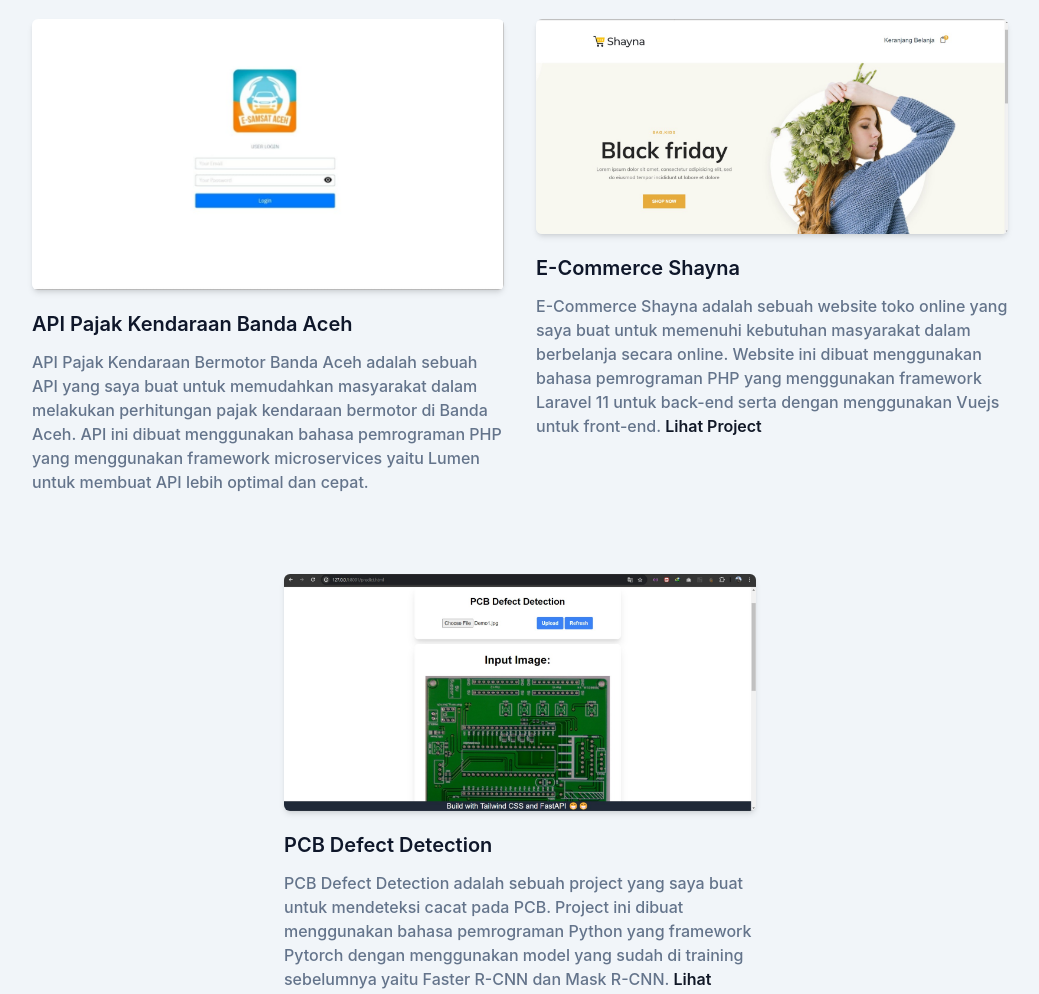
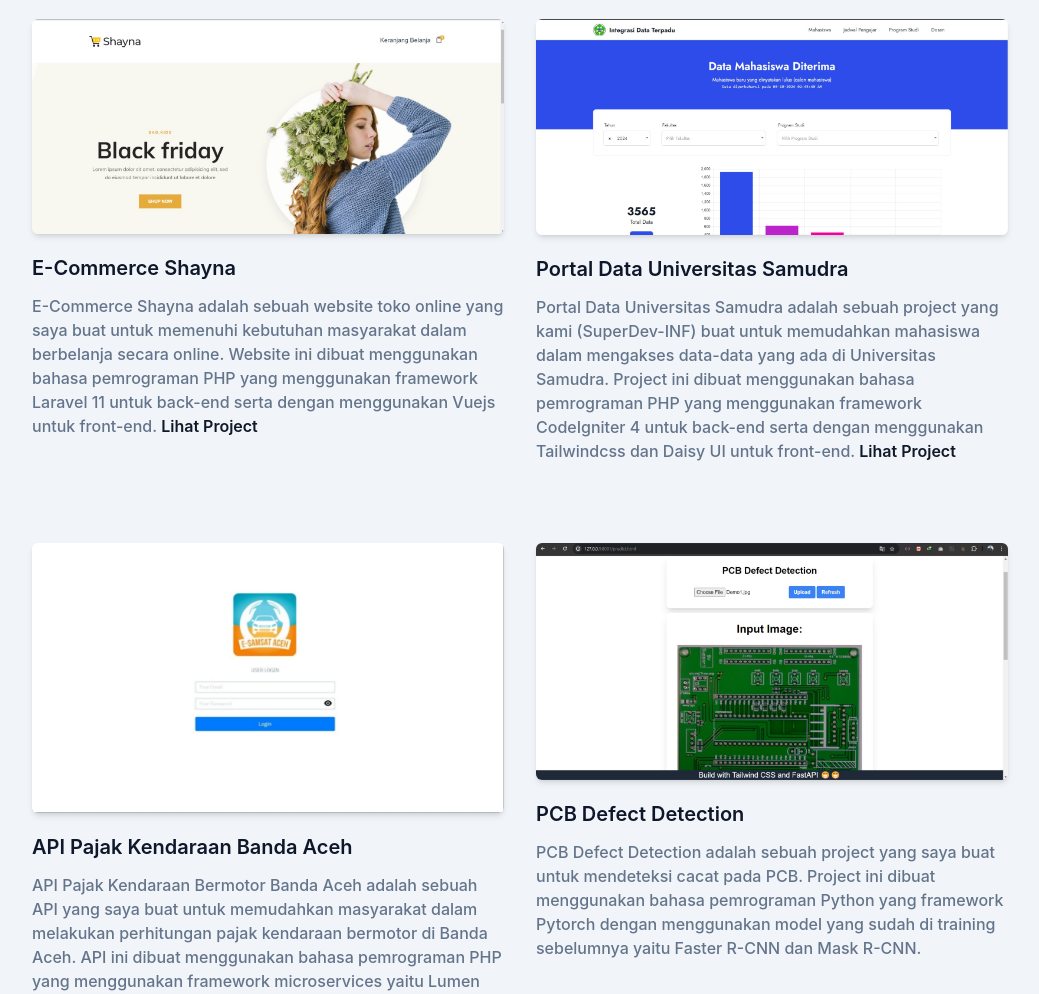
Before and after one commit to KhairulUmamALbi/portofolio, a website: page index.html in a window 1280 px wide. Shown: the part 1806-2800 px from the top of the page, without its empty margins (120-1159 px from the left). Drawn offline with Linux system fonts and the light colour scheme.

Commit message:
add porto

```diff
--- a/index.html
+++ b/index.html
@@ -80,10 +80,11 @@
                 <div class="w-full self-center px-4 lg:w-1/2">
                     <h1 class="text-base font-semibold text-primary md:text-xl lg:text-2xl"> Halo everyone 👏👏 ,
                         <span class="block font-bold text-dark text-4xl mt-1">
-                            Saya <span class=" text-sky-500">Umam si paling Web developer 😁</span> </span>
+                            Saya <span class=" text-sky-500">Umam si paling Web developer 😁 </span>
+                        </span>
                     </h1>
 
-                    <h2 class="font-medium text-slate-500 text-lg mb-5"> Saya seorang Mahasiswa yang baru lulus atau Fresh Graduated 🎯</h2>
+                    <h2 class="font-medium text-slate-500 text-lg mb-5"> Saya seorang Mahasiswa yang baru lulus atau Fresh Graduated yang sedang mencari pekerjaan 🎯</h2>
                     <!-- <p class="font-medium text-slate-400 mb-10 leading-relaxed">
                         selamat datang teman-teman perkenalkan nama saya Khairul Umam Albi biasa di panggil
                         Umam saya seorang mahasiswa di salah satu universitas di indonesia, saya tertarik dalam bidang
@@ -220,18 +221,6 @@
             </div>
 
             <div class="flex w-full flex-wrap justify-center px-4 xl:mx-auto xl:w-10/12">
-                <div class="mb-12 p-4 md:w-1/2">
-                    <div class="overflow-hidden rounded-md shadow-md">
-                        <img class="portfolioAll" src="dist/img/landingBPKA.jpeg" alt="Landing Page" />
-                    </div>
-                    <h3 class="mt-5 mb-3 text-xl font-semibold text-dark dark:text-white">API Pajak Kendaraan Banda Aceh</h3>
-                    <p class="text-base font-medium text-secondary">
-                        API Pajak Kendaraan Bermotor Banda Aceh adalah sebuah API yang saya buat untuk memudahkan masyarakat
-                        dalam melakukan perhitungan pajak kendaraan bermotor di Banda Aceh. API ini dibuat menggunakan
-                        bahasa pemrograman PHP yang menggunakan framework microservices yaitu Lumen untuk membuat API lebih optimal dan cepat.
-                    </p>
-
-                </div>
 
                 <div class="mb-12 p-4 md:w-1/2">
                     <div class="overflow-hidden rounded-md shadow-md">
@@ -248,6 +237,33 @@
 
                 <div class="mb-12 p-4 md:w-1/2">
                     <div class="overflow-hidden rounded-md shadow-md">
+                        <img class="portfolioAll" src="dist/img/Indatu.jpeg" alt="Landing Page" />
+                    </div>
+                    <h3 class="mt-5 mb-3 text-xl font-semibold text-dark dark:text-white">Portal Data Universitas Samudra</h3>
+                    <p class="text-base font-medium text-secondary">
+                        Portal Data Universitas Samudra adalah sebuah project yang kami (SuperDev-INF) buat untuk memudahkan mahasiswa dalam mengakses data-data yang ada di Universitas Samudra. Project ini dibuat menggunakan bahasa pemrograman PHP yang menggunakan framework CodeIgniter 4 untuk back-end serta dengan menggunakan Tailwindcss dan Daisy UI untuk front-end.
+
+                            <a href="https://indatu.unsam.ac.id/" class="text-base font-semibold text-primary">Lihat Project</a>
+
+                    </p>
+                </div>
+
+
+                <div class="mb-12 p-4 md:w-1/2">
+                    <div class="overflow-hidden rounded-md shadow-md">
+                        <img class="portfolioAll" src="dist/img/landingBPKA.jpeg" alt="Landing Page" />
+                    </div>
+                    <h3 class="mt-5 mb-3 text-xl font-semibold text-dark dark:text-white">API Pajak Kendaraan Banda Aceh</h3>
+                    <p class="text-base font-medium text-secondary">
+                        API Pajak Kendaraan Bermotor Banda Aceh adalah sebuah API yang saya buat untuk memudahkan masyarakat
+                        dalam melakukan perhitungan pajak kendaraan bermotor di Banda Aceh. API ini dibuat menggunakan
+                        bahasa pemrograman PHP yang menggunakan framework microservices yaitu Lumen untuk membuat API lebih optimal dan cepat.
+                    </p>
+                </div>
+
+
+                <div class="mb-12 p-4 md:w-1/2">
+                    <div class="overflow-hidden rounded-md shadow-md">
                         <img class="portfolioAll" src="dist/img/halaman2.png" alt="Landing Page" />
                     </div>
                     <h3 class="mt-5 mb-3 text-xl font-semibold text-dark dark:text-white">PCB Defect Detection</h3>
@@ -255,10 +271,14 @@
                         PCB Defect Detection adalah sebuah project yang saya buat untuk mendeteksi cacat pada PCB. Project ini dibuat menggunakan bahasa pemrograman Python yang framework Pytorch
                         dengan menggunakan model yang sudah di training sebelumnya yaitu Faster R-CNN dan Mask R-CNN.
 
-                            <a href="#" class="text-base font-semibold text-primary">Lihat Project</a>
+                            <!-- <a href="#" class="text-base font-semibold text-primary">Lihat Project</a> -->
 
                     </p>
                 </div>
+
+
+
+
 <!--
                 <div class="mb-12 p-4 md:w-1/2">
                     <div class="overflow-hidden rounded-md shadow-md">
```
Also changed, not shown: dist/img/Indatu.jpeg (added).
